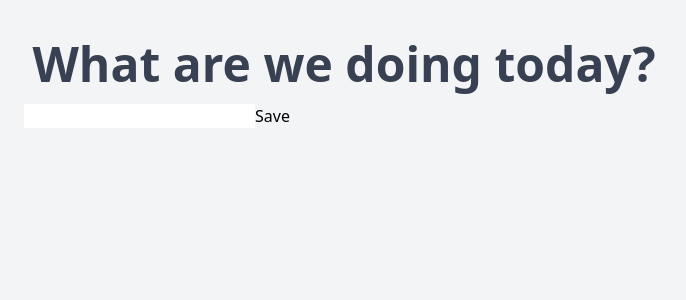
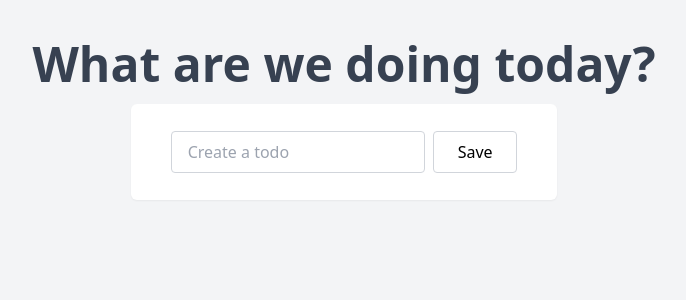
Before and after one commit to alex-candido/kaizen-nuxt-todo-list, a Nuxt app: page / in a window 1280 px wide. Shown: the top 300 px of the page, without its empty margins (296-982 px from the left). Built offline with nearby package versions, Linux system fonts and the light colour scheme.

Commit message:
estilos iniciais em TodoInput.vue

```diff
--- a/app.vue
+++ b/app.vue
@@ -6,25 +6,24 @@
   const error = ref(false)
 
   watch(error, (value: boolean) => {
-    if(value) {
+    if (value) {
       setTimeout(() => {
         error.value = false;
-      }, 3000);
+      }, 500);
     }
-  })
+  });
 
-  const saveNewTodo = () => {
-    if(newTodo.value.length < 0) {
+  const saveNewTodo = async () => {
+    if(!newTodo.value) {
       error.value = true;
       return;
     }
 
-    todoStore.add({
+    await todoStore.add({
       label: newTodo.value,
     })
 
     newTodo.value = "";
-
     console.log(todoStore.items)
   }
 
@@ -40,10 +39,6 @@
     >
       <todo-input v-model="newTodo" @save="saveNewTodo" :error="error" />
       <todo-list />
-      <!-- <form @submit.prevent>
-        <input type="text" class="py-2 px-4 border border-blue-200 focus:outline-blue-400 rounded" placeholder="Add a todo">
-        <button class="transition-all duration-200 border border-blue-200 py-2 px-4 ml-3 hover:bg-blue-200 rounded">Add Todo</button>
-      </form> -->
     </section>
   </main>
 </template>
--- a/components/TodoInput.vue
+++ b/components/TodoInput.vue
@@ -13,15 +13,31 @@
     get() {
       return props.modelValue;
     },
-    set(value) {
+    set(value: string) {
       emit("update:modelValue", value);
     }
   })
+
 </script>
 
 <template>
-  <div class="todoInput">
-    <input v-model="localState" type="text" @keypress.enter="$emit('save')">
-    <button @click="$emit('save')">Save</button>
+  <div
+    class="w-10/12 sm:w-8/12 max-w-lg mx-auto h-24 bg-white rounded-md shadow-sm py-5 px-10 flex items-center justify-between mb-5"
+  >
+    <input
+      v-model="localState"
+      type="text"
+      placeholder="Create a todo"
+      :class="{
+        'border-red-300': error,
+        'border-gray-300': !error,
+      }"
+      class="border rounded py-2 px-4 w-9/12 focus:outline-1 focus:outline-blue-100"
+      @keypress.enter="$emit('save')"
+    >
+    <button
+      class="w-3/12 py-2 ml-2 rounded border border-gray-300 hover:bg-green-100 transition-all duration-200 disabled:bg-gray-400 disabled:text-white"
+      @click="$emit('save')"
+    >Save</button>
   </div>
 </template>
```
